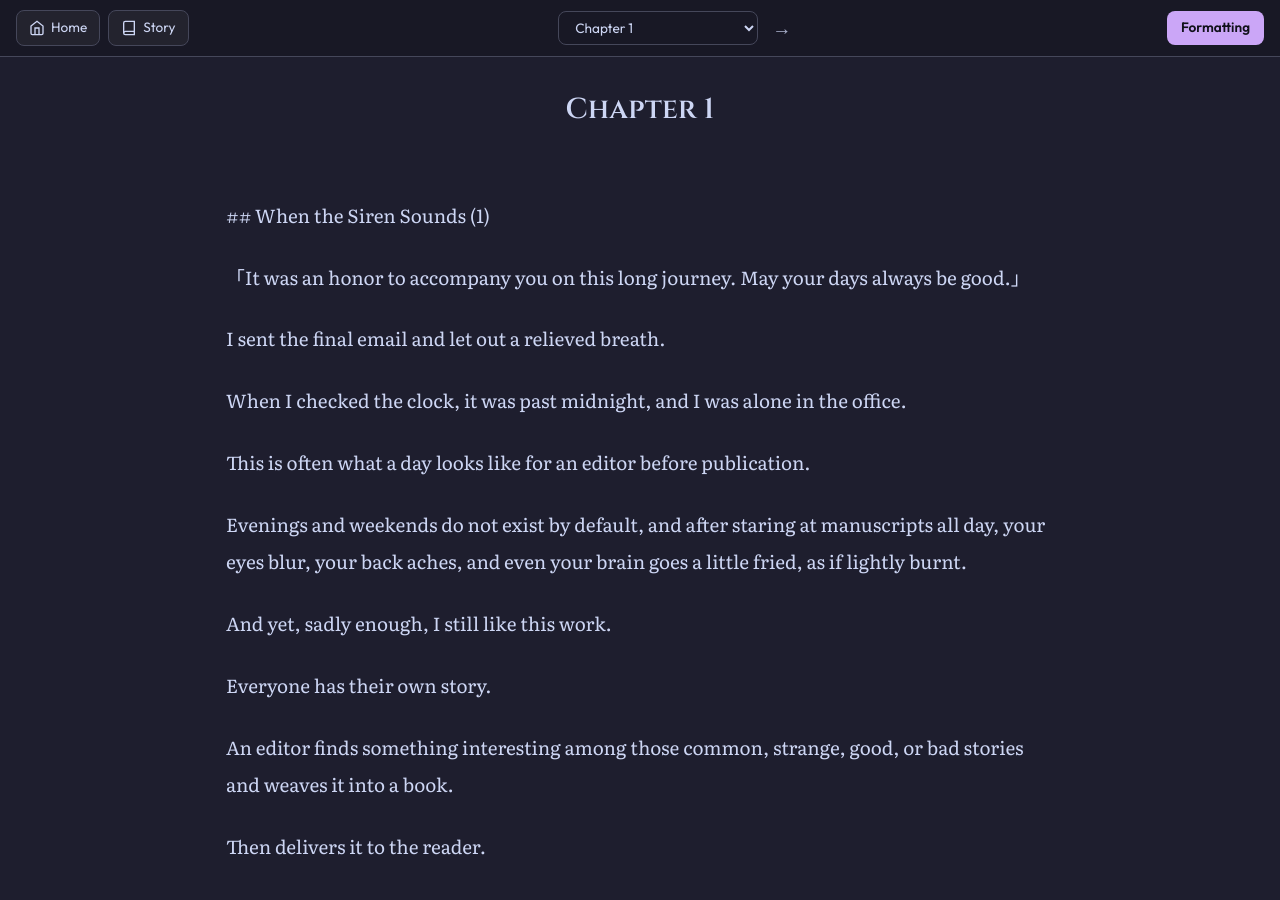
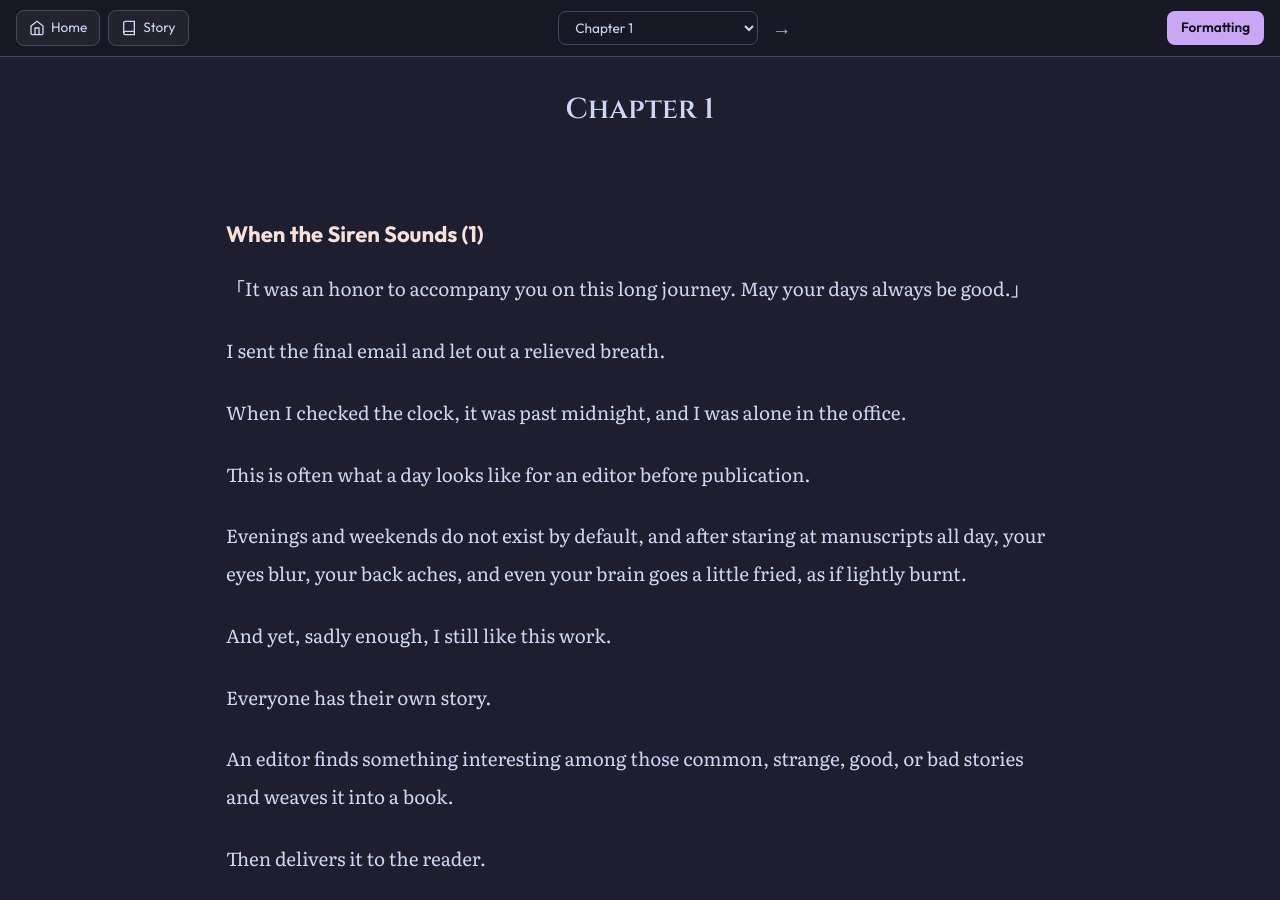
Before and after one commit to soleumn/soleumn.github.io, a Jekyll site: the page built from _chapters/esg/ch1.md, in a window 1280 px wide and 900 px high. Built offline with Jekyll 4.4.1, drawn with Linux system fonts in a browser that asks for light colours; comment, search, counter and statistics services are not loaded.

Commit message:
Update ch1.md

```diff
--- a/_chapters/esg/ch1.md
+++ b/_chapters/esg/ch1.md
@@ -3,9 +3,9 @@ title: "Chapter 1"
 categories: esg
 capitulo: 1
 ---
+<br>
 
-
-<br>## When the Siren Sounds (1)
+### When the Siren Sounds (1)
 
 「It was an honor to accompany you on this long journey. May your days always be good.」
 
```
